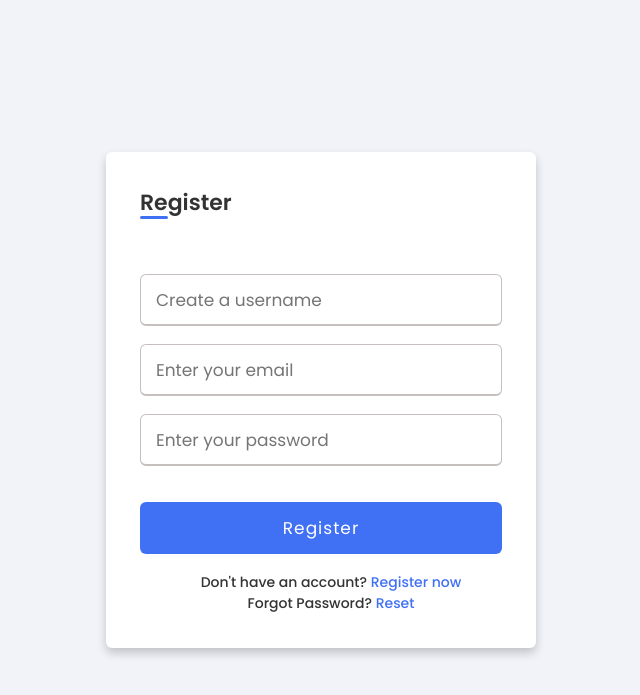
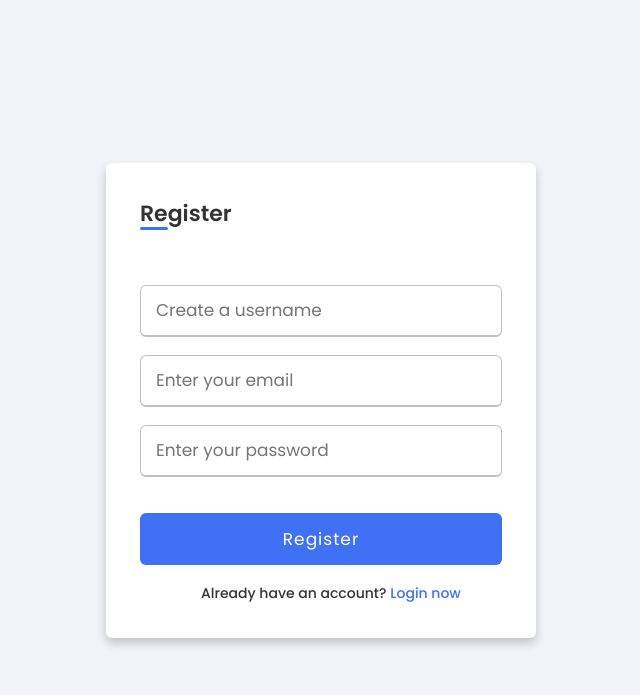
Before and after one commit to velmurugan08/ToDo_App, a Django app: page /register/ in a window 1280 px wide. Shown: the top 695 px of the page, without its empty margins (319-959 px from the left). Run offline with Django 4.2, Linux system fonts and the light colour scheme.

Commit message:
Updation

```diff
--- a/todoapp/templates/todoapp/register.html
+++ b/todoapp/templates/todoapp/register.html
@@ -7,7 +7,7 @@
     <meta name="viewport" content="width=device-width, initial-scale=1.0">
 
 
-    <title>Login</title>
+    <title>Register</title>
    </head>
 <body>
   <div class="wrapper">
@@ -34,10 +34,7 @@
         <input type="Submit" value="Register">
       </div>
       <div class="text">
-        <h3>Don't have an account? <a href="#">Register now</a></h3>
-      </div>
-      <div class="text">
-        <h3>Forgot Password? <a href="#">Reset</a></h3>
+        <h3>Already have an account? <a href="/login">Login now</a></h3>
       </div>
     </form>
   </div>
--- a/todoapp/templates/todoapp/todo.html
+++ b/todoapp/templates/todoapp/todo.html
@@ -1,5 +1,6 @@
 <head>
     <script src="//d.bablic.com/snippet/6288d4c3c4c5800001a91242.js?version=3.9"></script>
+    <title>ToDo-Home</title>
 </head>
 <link rel="stylesheet" href="https://cdn.jsdelivr.net/npm/bootstrap@5.1.3/dist/css/bootstrap.min.css" integrity="sha384-1BmE4kWBq78iYhFldvKuhfTAU6auU8tT94WrHftjDbrCEXSU1oBoqyl2QvZ6jIW3" crossorigin="anonymous">
 <script src="https://cdn.jsdelivr.net/npm/bootstrap@5.1.3/dist/js/bootstrap.min.js" integrity="sha384-QJHtvGhmr9XOIpI6YVutG+2QOK9T+ZnN4kzFN1RtK3zEFEIsxhlmWl5/YESvpZ13" crossorigin="anonymous"></script>
```
